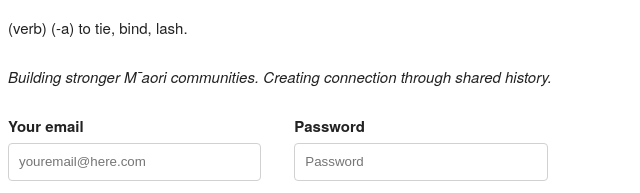
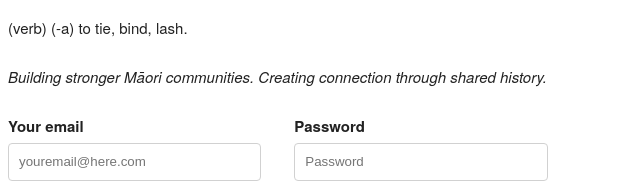
Before and after one commit to victoria-kaihe/Tauhere, a website: page index.html in a window 1280 px wide. Shown: the part 139-332 px from the top of the page, 0-640 px from the left. Drawn offline with nearby package versions, Linux system fonts and the light colour scheme.

Commit message:
Fix macron

```diff
--- a/index.html
+++ b/index.html
@@ -17,7 +17,7 @@
         <div class="mission">
             <h3><em>Tauherea</em></h3>
             <p>(verb) (-a) to tie, bind, lash.</p>
-            <p><em>Building stronger M&macr;aori communities. Creating connection through shared history.</em></p>
+            <p><em>Building stronger M&amacr;ori communities. Creating connection through shared history.</em></p>
 
         </div>
     <div class="login">
```
